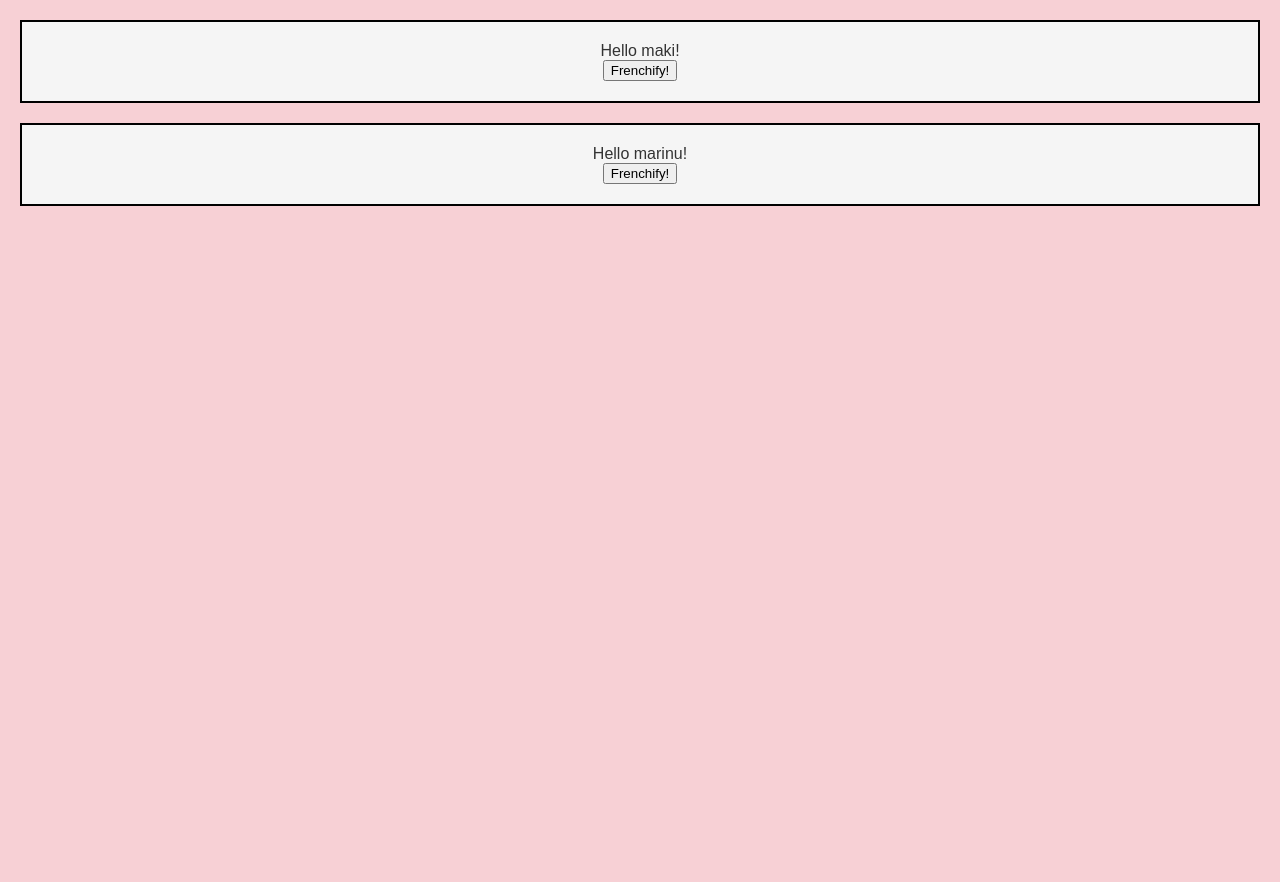
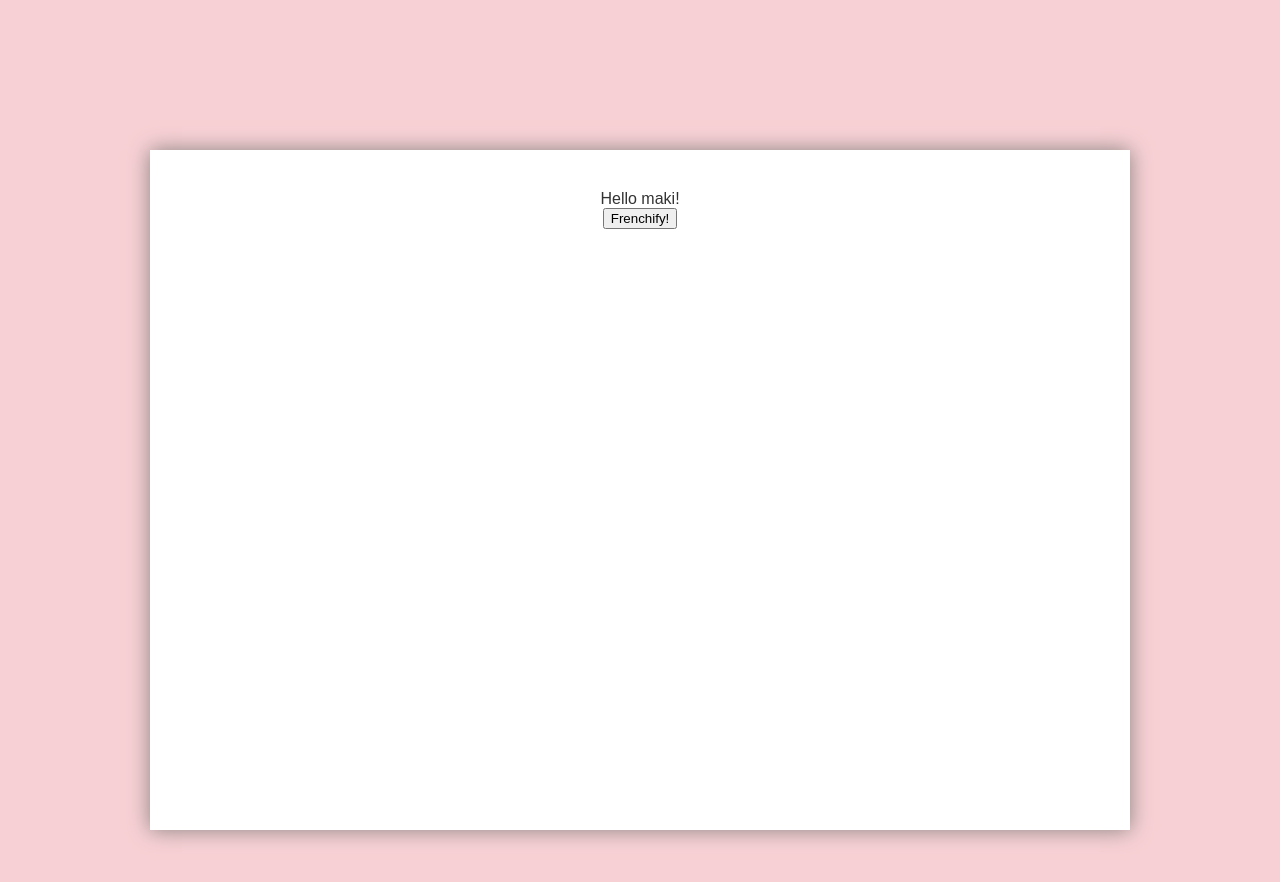
Before and after one commit to risamaki/pomomaki, a React (Create React App) app: page / in a window 1280 px wide. Shown: the top 882 px of the page. Before the commit the page ends 820 px from the top, so only its background shows below. Built offline with nearby package versions, Linux system fonts and the light colour scheme.

Commit message:
Add white box

```diff
--- a/src/App.css
+++ b/src/App.css
@@ -1,4 +1,7 @@
 html, body, #root{
-  height:100%;
   background-color: #F7D0D5;
 }
+
+.App {
+    height:100%;
+}
--- a/src/App.js
+++ b/src/App.js
@@ -1,15 +1,6 @@
 import React from 'react';
 import './App.css';
 import Pomomaki from './Pomomaki'
-
-// class App extends Component {
-//   render() {
-//     return (
-//       <div className="App">
-//       </div>
-//     );
-//   }
-// }
 
 // App Component should remain a littlel more specialized and exist really
 // only to contain our application itself
@@ -18,7 +9,6 @@ const App = () => {
   return (
     <div className="App">
       <Pomomaki name="maki"/>
-      <Pomomaki name="marinu"/>
     </div>
   );
 };
--- a/src/Pomomaki.css
+++ b/src/Pomomaki.css
@@ -1,8 +1,9 @@
 .Pomomaki {
-  border: 2px solid black;
   text-align: center;
-  background: #f5f5f5;
+  background: white;
   color: #333;
-  margin: 20px;
-  padding: 20px;
+  height:600px;
+  margin: 150px;
+  padding: 40px;
+  box-shadow: 0 0 20px #8A837F;
 }
```
